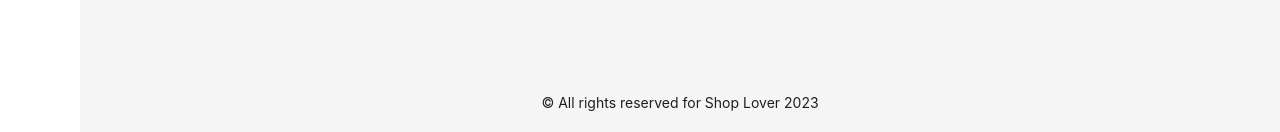
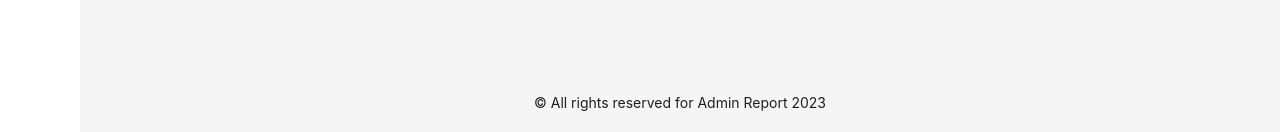
Before and after one commit to sahabubalam/admin_dashboard_with_report, a React (Create React App) app: page / in a window 1280 px wide. Shown: the part 823-955 px from the top of the page. Built offline with nearby package versions, Linux system fonts and the light colour scheme.

Commit message:
footer text change

```diff
--- a/src/layout/CommonLayout.js
+++ b/src/layout/CommonLayout.js
@@ -37,7 +37,7 @@ export default function CommonLayout({ children }) {
             textAlign: 'center',
           }}
         >
-          © All rights reserved for Shop Lover 2023
+          © All rights reserved for Admin Report 2023
         </Footer>
       </Layout>
     </Layout>
```
Also changed, not shown: 9 other files (tests, documents, lock files or other folders).
